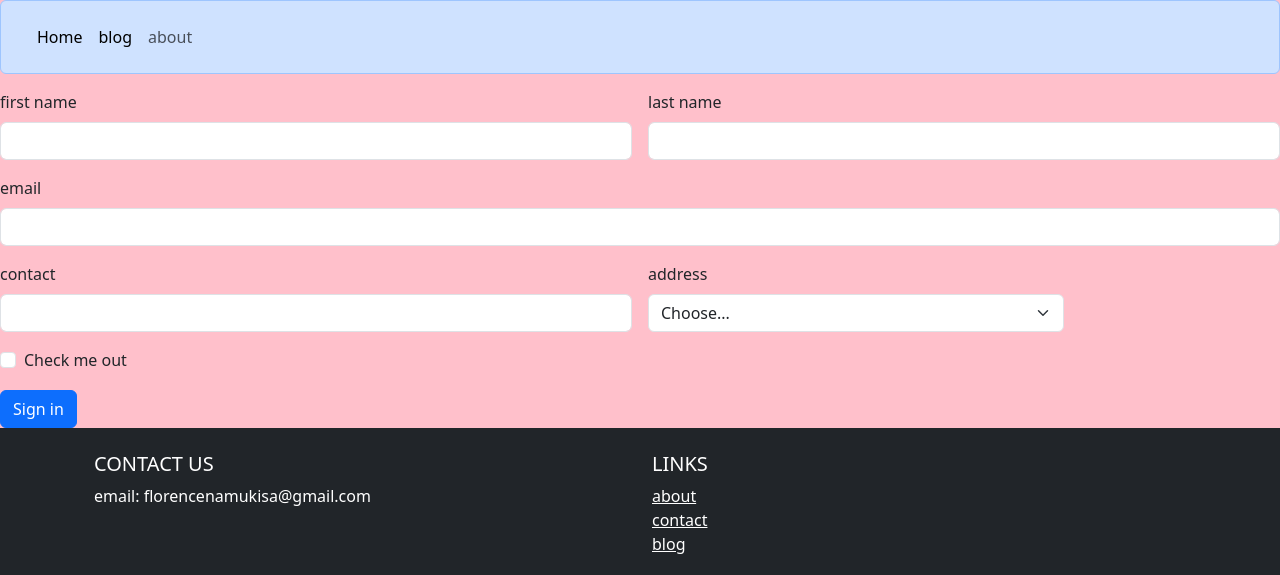
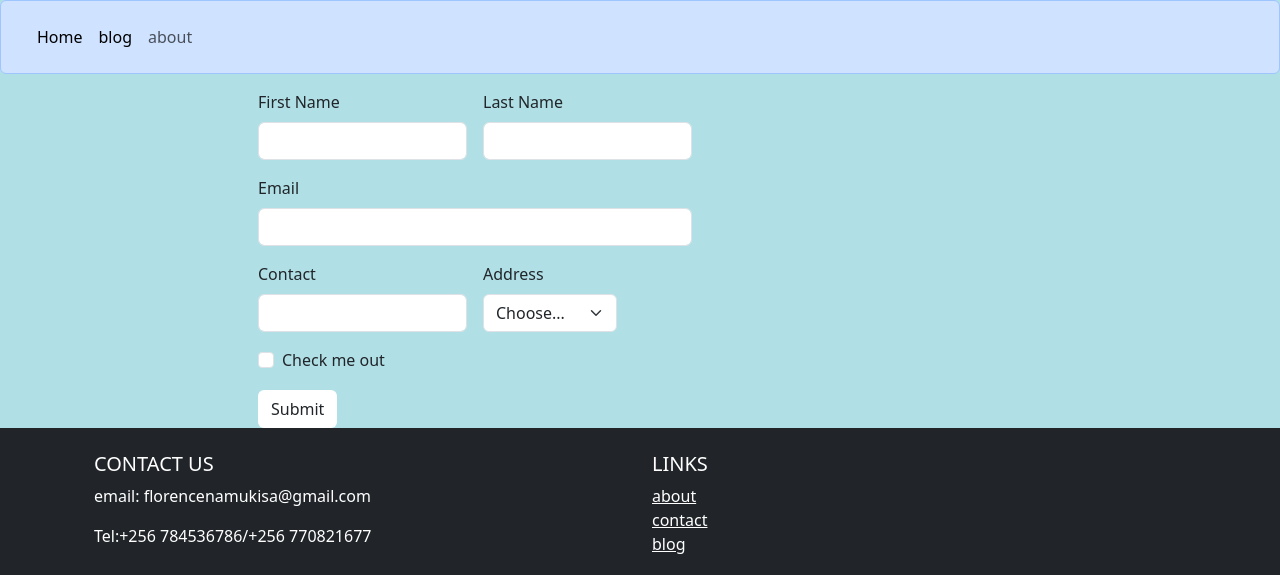
Before and after one commit to florenceNamukisa/Namukisa, a plain HTML site: page contact.html in a window 1280 px wide. Shown: the top 575 px of the page. Drawn offline with nearby package versions, Linux system fonts and the light colour scheme.

Commit message:
updated contact page

```diff
--- a/contact.html
+++ b/contact.html
@@ -30,25 +30,25 @@
       </nav>
     </div>
     <div id=".first">
-      <form class="row g-3">
+      <form class="row g-3" style="margin-left: 250px;">
         <div class="col-md-6">
-          <label for="inputfirst-name" class="form-label">first name</label>
+          <label for="inputfirst-name" class="form-label">First Name</label>
           <input type="first-name" class="form-control" id="first-name">
         </div>
         <div class="col-md-6">
-          <label for="inputlast-name" class="form-label">last name</label>
+          <label for="inputlast-name" class="form-label">Last Name</label>
           <input type="last-name" class="form-control" id="last-name">
         </div>
         <div class="col-12">
-          <label for="email" class="form-label">email</label>
+          <label for="email" class="form-label">Email</label>
           <input type="email" class="form-control" id="email" >
         </div>
         <div class="col-md-6">
-          <label for="inputContact" class="form-label">contact</label>
+          <label for="inputContact" class="form-label">Contact</label>
           <input type="contact" class="form-control" id="contact">
         </div>
         <div class="col-md-4">
-          <label for="inputaddress" class="form-label">address</label>
+          <label for="inputaddress" class="form-label">Address</label>
           <select id="inputaddress" class="form-select">
             <option selected>Choose...</option>
             <option>Uganda </option>
@@ -67,7 +67,7 @@
           </div>
         </div>
         <div class="col-12">
-          <button type="submit" class="btn btn-primary">Sign in</button>
+          <button type="submit" class="btn" style="background-color: white;">Submit</button>
         </div>
       </form>
 
@@ -78,6 +78,7 @@
                 <div class="col-lg-6 col-md-12 mb-4 mb-md-0">
                     <h5 class="text-uppercase">contact us</h5>
                     <p>email: florencenamukisa@gmail.com</p>
+                    Tel:+256 784536786/+256 770821677
                 </div>
                 <div class="col-lg-3 col-md-6 mb-4 mb-md-0"style="align-content right: ;">
                     <h5 class="text-uppercase">Links</h5>
--- a/style.css
+++ b/style.css
@@ -3,9 +3,11 @@
 }
 body{
     background-color: powderblue;
-}body{
-    background-color: pink;
 }
 #para{
     color: blue;
 }
+form{
+    border: none;
+    width: 450px;
+}
```
Also changed, not shown: blog.html (+1 -1 lines).
